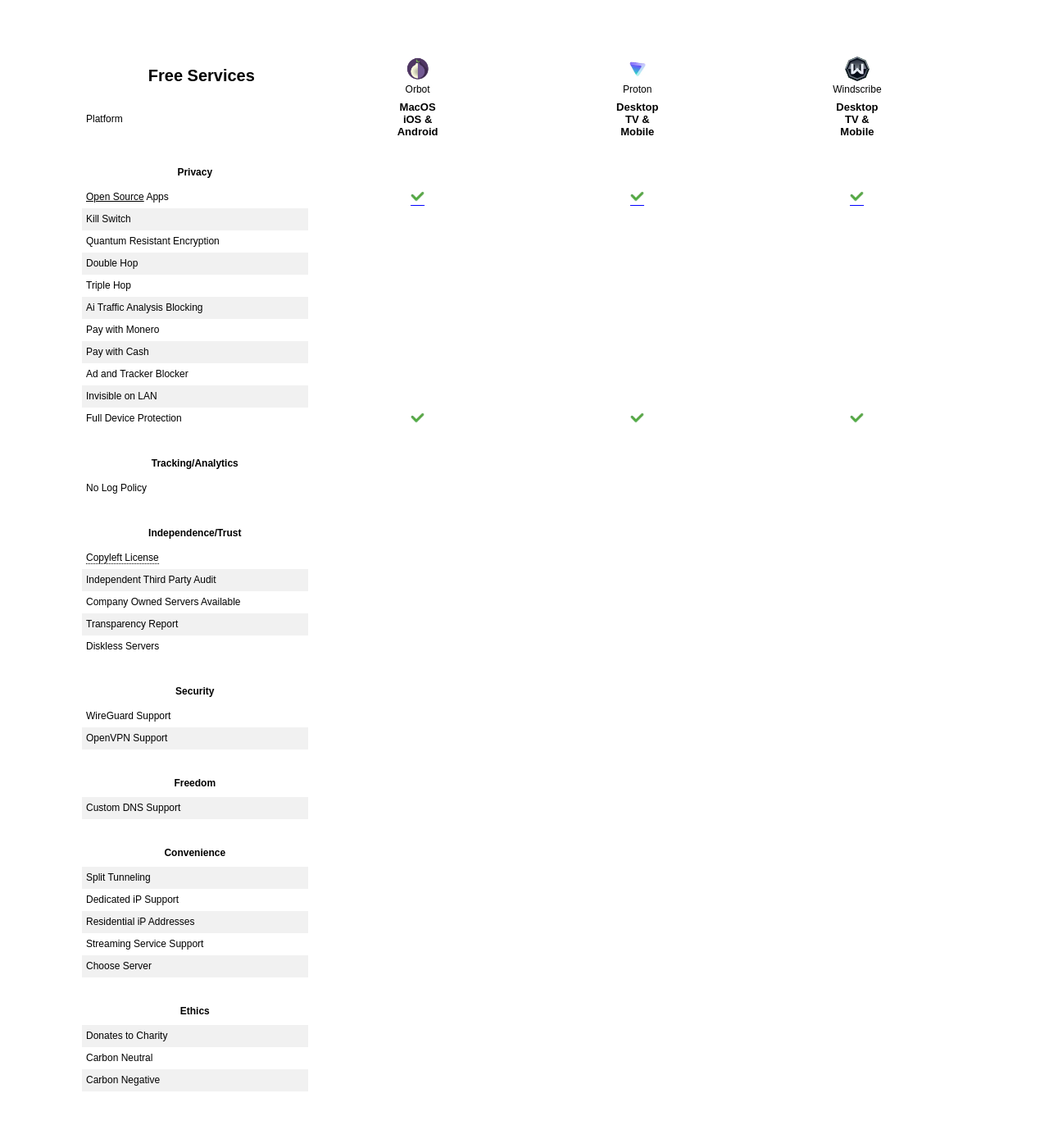
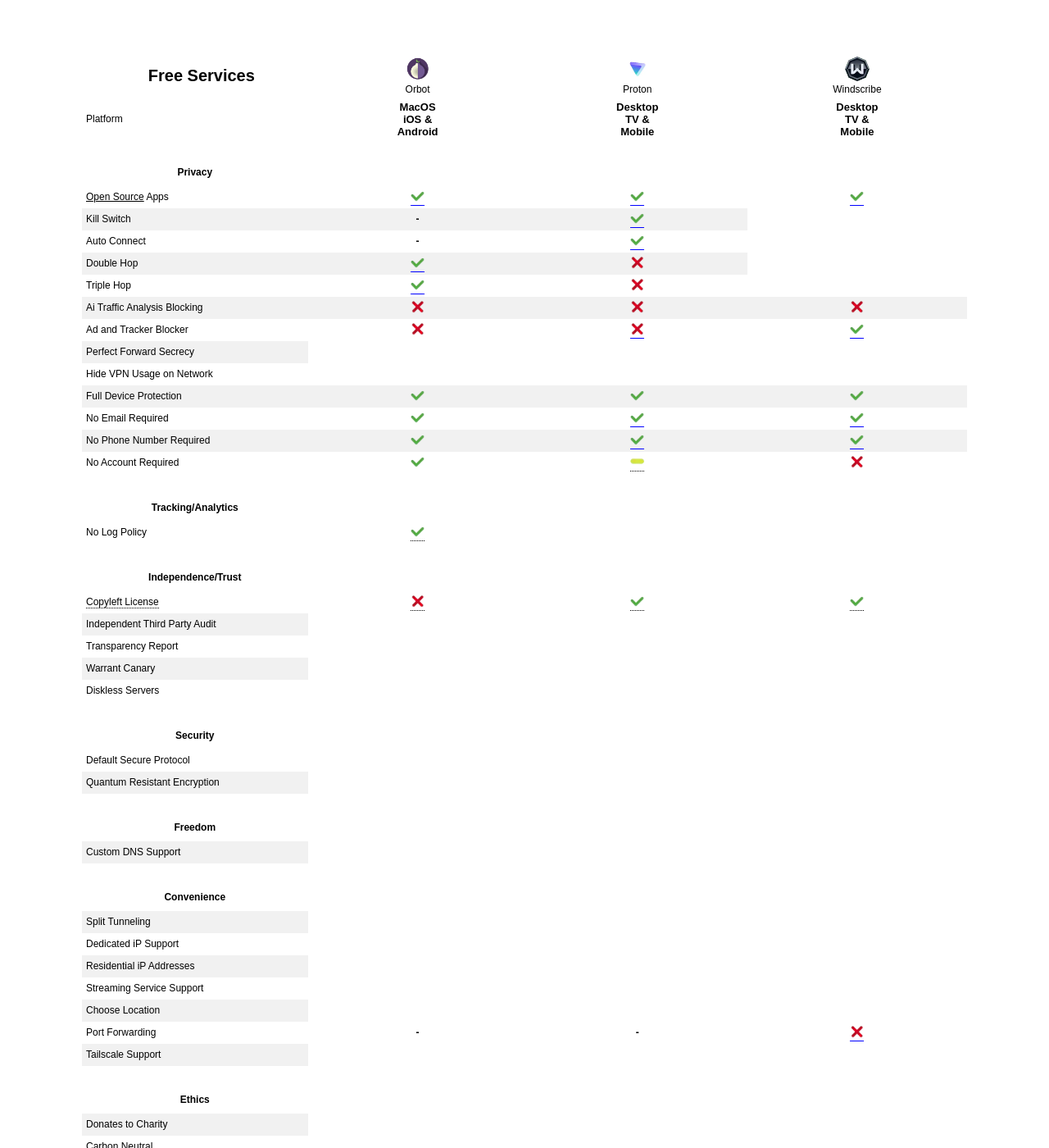
Before and after one commit to SoftwareCompare/SoftwareCompare, a Jekyll site: the page built from vpns.html, in a window 1280 px wide and 1400 px high, scrolled down 1661 px. Shown: the whole window at 82% size. Built offline with Jekyll 4.4.1, drawn with Linux system fonts in a browser that asks for light colours.

Commit message:
Add more checks

```diff
--- a/vpns.html
+++ b/vpns.html
@@ -995,7 +995,7 @@
           Open Source</a> Apps
       </td>
       <th>
-        <a href="https://github.com/guardianproject/orbot" target="_blank" rel="noopener noreferrer">
+        <a href="https://orbot.app/en/code" target="_blank" rel="noopener noreferrer">
           <img src="../images/check.webp" alt="check">
         </a>
       </th>
@@ -1012,38 +1012,43 @@
     </tr>
     <tr class="checker_row">
       <td>Kill Switch</td>
+      <th>-</th>
+      {% include check link="https://protonvpn.com/features/kill-switch" %}
+    </tr>
+    <tr class="checker_row">
+      <td>Auto Connect</td>
+      <th>-</th>
+      {% include check link="https://protonvpn.com/support/always-on-vpn" %}
+    </tr>
+
+    <tr class="checker_row">
+      <td>Double Hop</td>
+      {% include check link="https://orbot.app/en/about" %}
+      {% include cross %}
+    </tr>
+    <tr class="checker_row">
+      <td>Triple Hop</td>
+      {% include check link="https://orbot.app/en/about" %}
+      {% include cross %}
+    </tr>
+    <tr class="checker_row">
+      <td>Ai Traffic Analysis Blocking</td>
+      {% include cross %}
+      {% include cross %}
+      {% include cross %}
+    </tr>
+    <tr class="checker_row">
+      <td>Ad and Tracker Blocker</td>
+      {% include cross %}
+      {% include cross link="https://protonvpn.com/support/netshield" %}
+      {% include check link="https://windscribe.com/features/robert" %}
+    </tr>
+    <tr class="checker_row">
+      <td>Perfect Forward Secrecy</td>
 
     </tr>
     <tr class="checker_row">
-      <td>Quantum Resistant Encryption</td>
-
-    </tr>
-    <tr class="checker_row">
-      <td>Double Hop</td>
-
-    </tr>
-    <tr class="checker_row">
-      <td>Triple Hop</td>
-
-    </tr>
-    <tr class="checker_row">
-      <td>Ai Traffic Analysis Blocking</td>
-
-    </tr>
-    <tr class="checker_row">
-      <td>Pay with Monero</td>
-
-    </tr>
-    <tr class="checker_row">
-      <td>Pay with Cash</td>
-
-    </tr>
-    <tr class="checker_row">
-      <td>Ad and Tracker Blocker</td>
-
-    </tr>
-    <tr class="checker_row">
-      <td>Invisible on LAN</td>
+      <td>Hide VPN Usage on Network</td>
 
     </tr>
     <tr class="checker_row">
@@ -1052,12 +1057,30 @@
       <th><img src="../images/check.webp" alt="check"></th>
       <th><img src="../images/check.webp" alt="check"></th>
     </tr>
+    <tr class="checker_row">
+      <td>No Email Required</td>
+      {% include check %}
+      {% include check link="https://account.proton.me/vpn/signup" %}
+      {% include check link="https://windscribe.com/signup" %}
+    </tr>
+    <tr class="checker_row">
+      <td>No Phone Number Required</td>
+      {% include check %}
+      {% include check link="https://account.proton.me/vpn/signup" %}
+      {% include check link="https://windscribe.com/signup" %}
+    </tr>
+    <tr class="checker_row">
+      <td>No Account Required</td>
+      {% include check %}
+      {% include dash tooltip="Currently only on Android" link="https://news.itsfoss.com/protonvpn-no-account" %}
+      {% include cross %}
+    </tr>
     <tr>
       <th class="left-col"><br />Tracking/Analytics</th>
     </tr>
     <tr class="checker_row">
       <td>No Log Policy</td>
-
+      {% include check tooltip="Company does not log, and three hop structure mitigates logging attacks" %}
     </tr>
     <th class="left-col"><br />Independence/Trust</th>
     <tr class="checker_row">
@@ -1071,7 +1094,9 @@
           </span>
         </div>
       </td>
-
+      {% include cross tooltip="BSD-3 License" link="https://github.com/guardianproject/orbot-android/blob/master/LICENSE" %}
+      {% include check tooltip="GPLv3" link="https://github.com/ProtonVPN/ios-mac-app/blob/develop/LICENSE" %}
+      {% include check tooltip="GPLv2" link="https://github.com/Windscribe/Desktop-App/blob/master/LICENSE" %}
     <tr class="checker_row">
       <td>
         Independent Third Party Audit
@@ -1080,13 +1105,13 @@
     </tr>
     <tr class="checker_row">
       <td>
-        Company Owned Servers Available
+        Transparency Report
       </td>
 
     </tr>
     <tr class="checker_row">
       <td>
-        Transparency Report
+        Warrant Canary
       </td>
 
     </tr>
@@ -1100,11 +1125,11 @@
       <th class="left-col"><br />Security</th>
     </tr>
     <tr class="checker_row">
-      <td>WireGuard Support</td>
+      <td>Default Secure Protocol</td>
 
     </tr>
     <tr class="checker_row">
-      <td>OpenVPN Support</td>
+      <td>Quantum Resistant Encryption</td>
 
     </tr>
     <tr>
@@ -1134,7 +1159,17 @@
 
     </tr>
     <tr class="checker_row">
-      <td>Choose Server</td>
+      <td>Choose Location</td>
+
+    </tr>
+    <tr class="checker_row">
+      <td>Port Forwarding</td>
+      <th>-</th>
+      <th>-</th>
+      {% include cross link="https://windscribe.com/features/port-forwarding" %}
+    </tr>
+    <tr class="checker_row">
+      <td>Tailscale Support</td>
 
     </tr>
     <tr>
```
Also changed, not shown: 1 other file.
